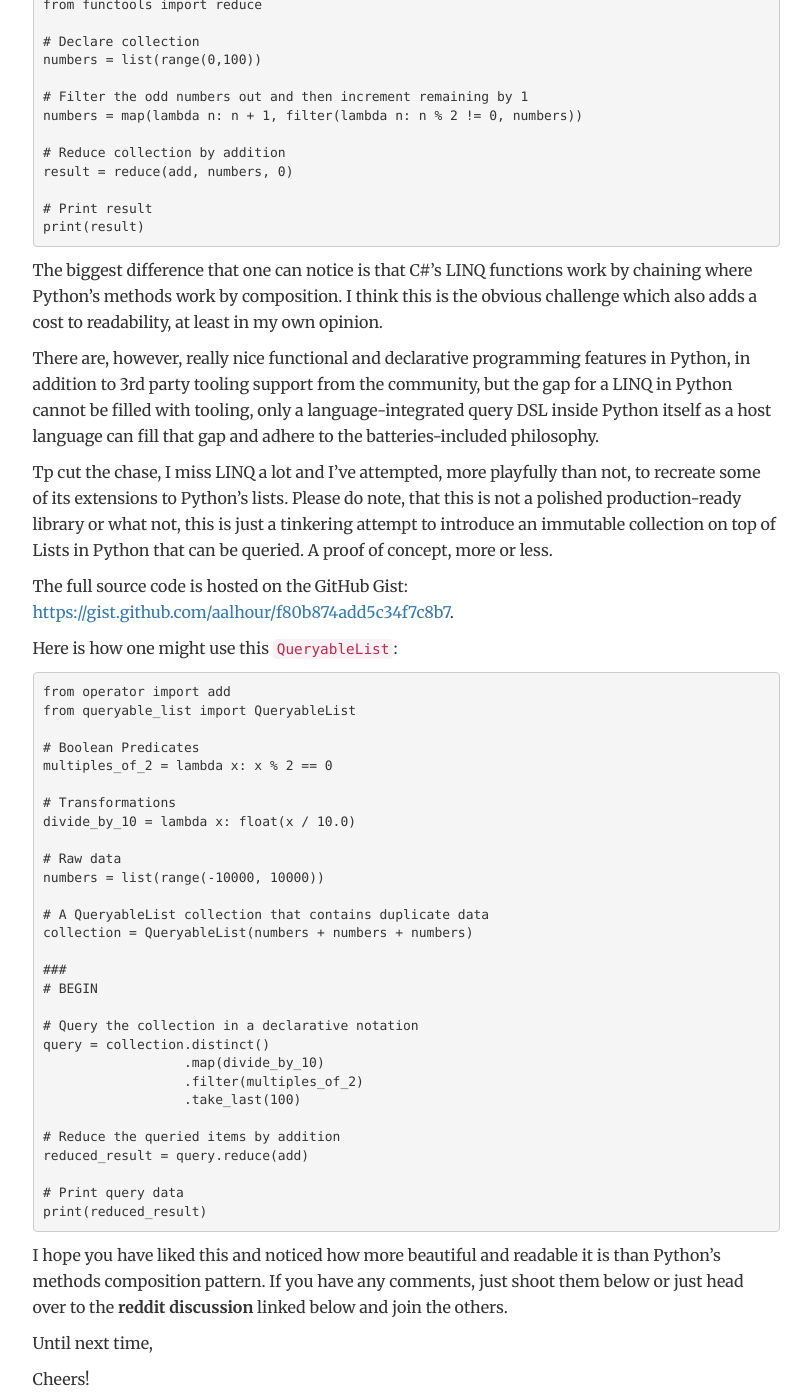
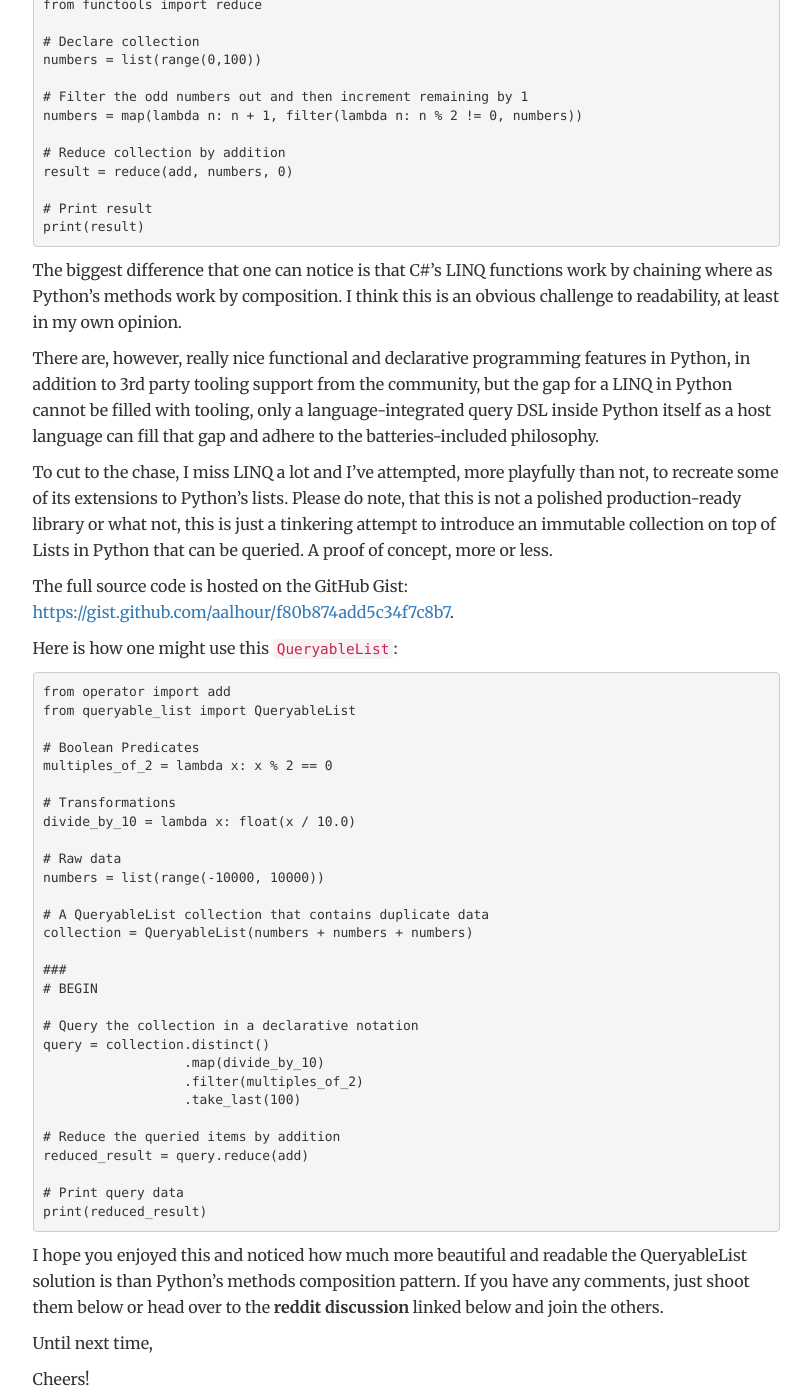
Before and after one commit to aalhour/aalhour.github.io, a Jekyll site: the page built from _posts/2016-03-01-queryable-list-for-python.markdown, in a window 1280 px wide and 1400 px high, scrolled down 1036 px. Shown: the whole window, without its empty margins (234-1045 px from the left). Built offline with Jekyll 4.4.1, drawn with Linux system fonts in a browser that asks for light colours; comment, search, counter and statistics services are not loaded; some of the changed text lies outside the part shown.

Commit message:
Fixes...

````diff
--- a/_posts/2016-03-01-queryable-list-for-python.markdown
+++ b/_posts/2016-03-01-queryable-list-for-python.markdown
@@ -7,7 +7,7 @@ blog: active
 categories: python, data structures, algorithms, linq, queryable, collections
 ---
 
-As a programmer who spent a long period of time developing software in C# and .NET, moving to the Python world was exciting, but at the same time it was not that easy. One of the challenges I had to face is to replace my dependance on the convenience of LINQ with other constructs that Python offers, such as the built-in methods `map`, `reduce` among others, in addition to the cool built-in modules `functools` and `itertools`.
+As a programmer who spent a long period of time developing software in C# and .NET, moving to the Python world was exciting, but at the same time it was not that easy. One of the challenges I had to face is to replace my dependance on the convenience of LINQ with other constructs that Python offers, such as the built-in methods `map`, `reduce` among others, as well as the cool built-in modules `functools` and `itertools`.
 
 Some people might argue that LINQ is not the most efficient solution for querying collections, and it isn't. But on the other hand, it's definitely the most convenient and simplest one to write expressions in terms of queries or transformations on a data collection.
 
@@ -52,11 +52,11 @@ result = reduce(add, numbers, 0)
 print(result)
 ```
 
-The biggest difference that one can notice is that C#'s LINQ functions work by chaining where Python's methods work by composition. I think this is the obvious challenge which also adds a cost to readability, at least in my own opinion.
+The biggest difference that one can notice is that C#’s LINQ functions work by chaining where as Python’s methods work by composition. I think this is an obvious challenge to readability, at least in my own opinion.
 
 There are, however, really nice functional and declarative programming features in Python, in addition to 3rd party tooling support from the community, but the gap for a LINQ in Python cannot be filled with tooling, only a language-integrated query DSL inside Python itself as a host language can fill that gap and adhere to the batteries-included philosophy.
 
-Tp cut the chase, I miss LINQ a lot and I've attempted, more playfully than not, to recreate some of its extensions to Python's lists. Please do note, that this is not a polished production-ready library or what not, this is just a tinkering attempt to introduce an immutable collection on top of Lists in Python that can be queried. A proof of concept, more or less.
+To cut to the chase, I miss LINQ a lot and I've attempted, more playfully than not, to recreate some of its extensions to Python's lists. Please do note, that this is not a polished production-ready library or what not, this is just a tinkering attempt to introduce an immutable collection on top of Lists in Python that can be queried. A proof of concept, more or less.
 
 The full source code is hosted on the GitHub Gist: [https://gist.github.com/aalhour/f80b874add5c34f7c8b7](https://gist.github.com/aalhour/f80b874add5c34f7c8b7).
 
@@ -94,7 +94,7 @@ reduced_result = query.reduce(add)
 print(reduced_result)
 ```
 
-I hope you have liked this and noticed how more beautiful and readable it is than Python's methods composition pattern. If you have any comments, just shoot them below or just head over to the **reddit discussion** linked below and join the others.
+I hope you enjoyed this and noticed how much more beautiful and readable the QueryableList solution is than Python's methods composition pattern. If you have any comments, just shoot them below or head over to the **reddit discussion** linked below and join the others.
 
 Until next time,
 
````
